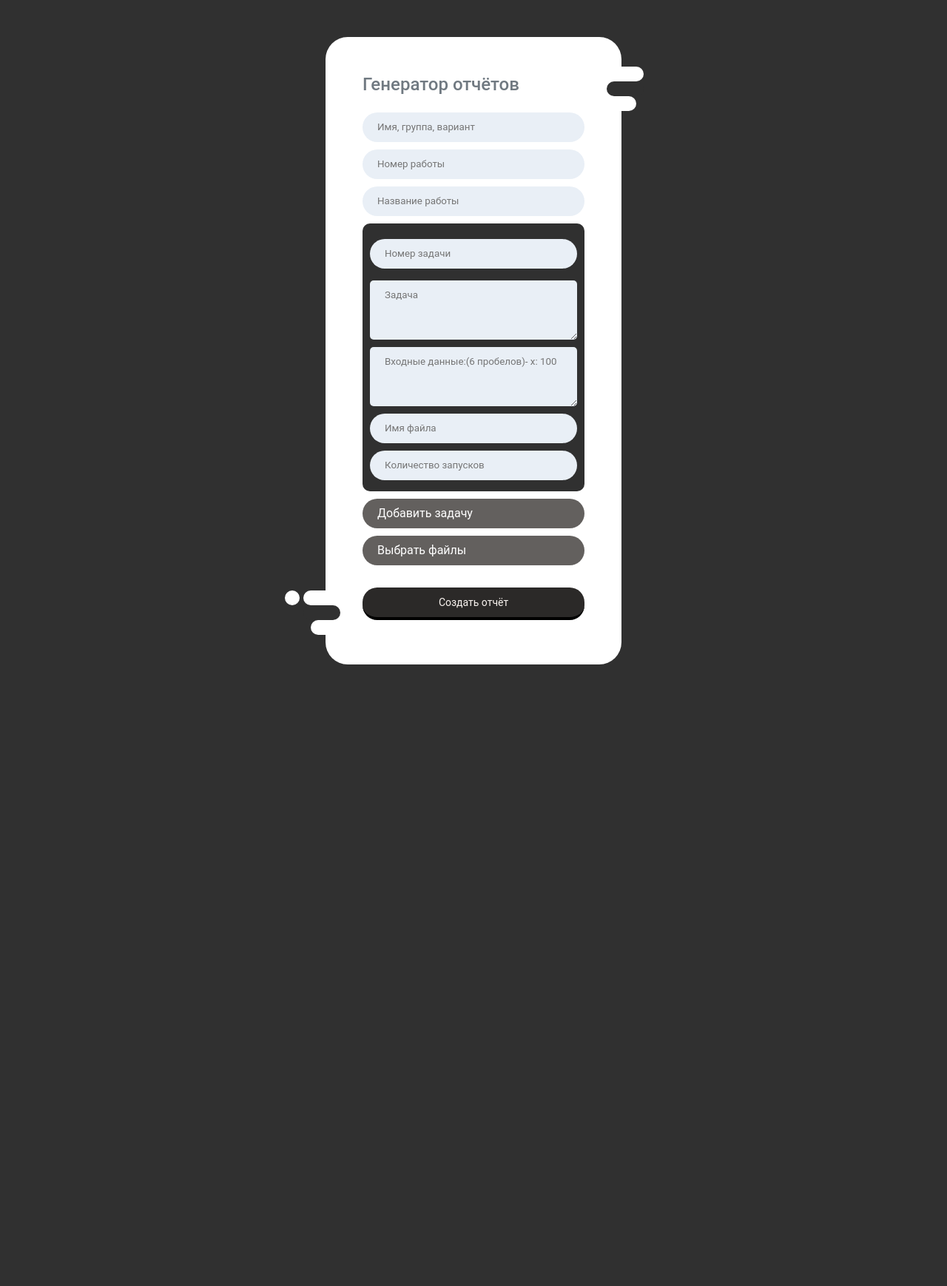
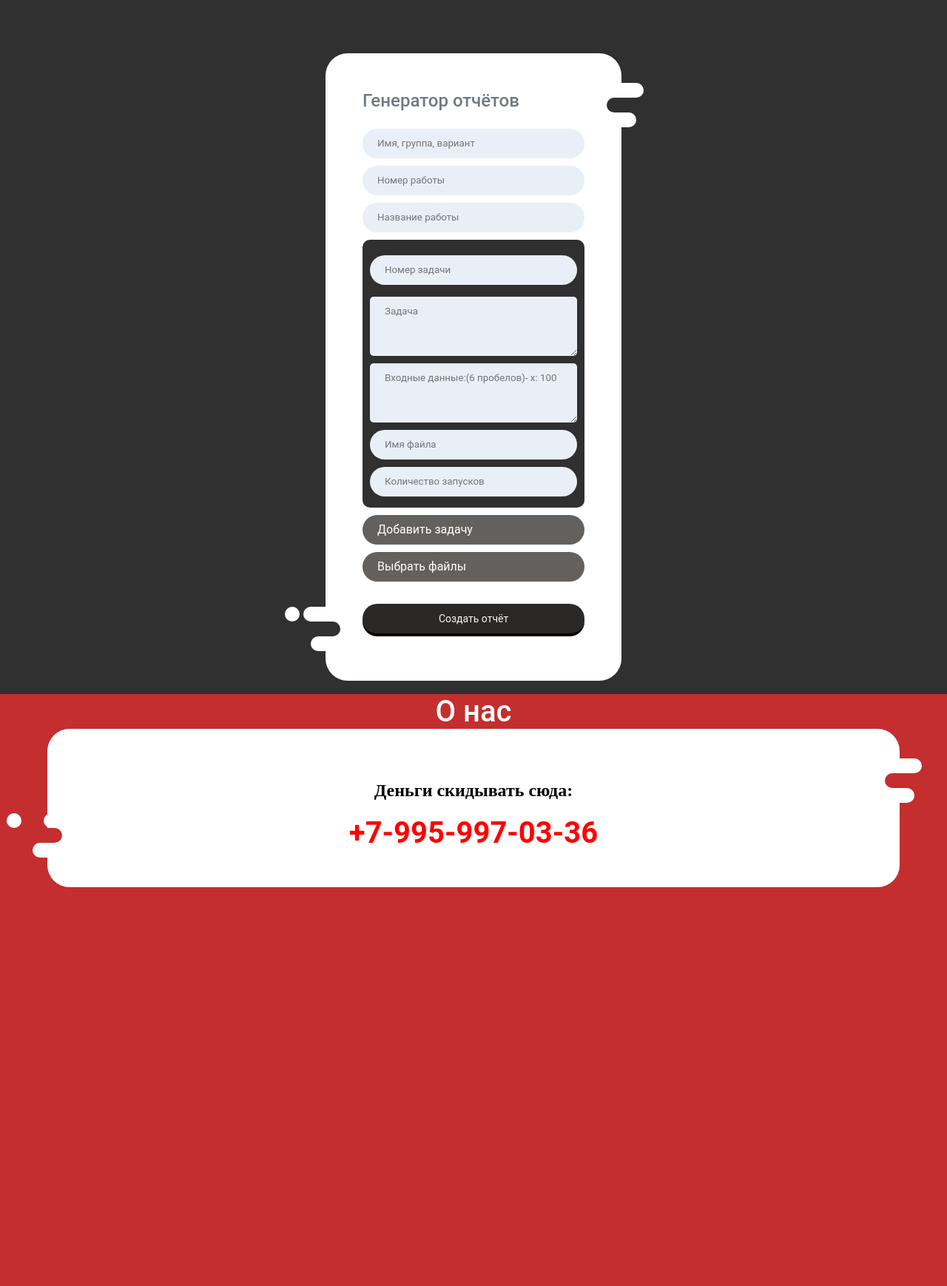
Before and after one commit to DJ-Von/report-generator, a Flask app: page / in a window 1280 px wide. Shown: the whole page at 74% size. Before the commit the page ends 898 px from the top, so only its background shows below. Run offline with Flask 2, Linux system fonts and the light colour scheme.

Commit message:
Add files via upload

```diff
--- a/static/css/style.css
+++ b/static/css/style.css
@@ -3,14 +3,41 @@
    box-sizing: border-box;
 }
 body {
-   background: #303030;
+   margin: 0;
+   padding: 0;
 }
+
+.communism{
+	background: #303030;
+	min-width: 100vh;
+	min-height: 100vh;
+}
+
+.lenin{
+	background: #c42e2e;
+	min-width: 100vh;
+	min-height: 100vh;
+	margin: 0;
+   padding: 0;
+   text-align: center;
+}
+
+.lenin h1{
+	margin: 0;
+	text-align: center;
+	color: white;
+	font-family: 'Roboto', sans-serif;
+    font-weight: 500;
+    font-size: 30pt;
+}
+
 .decor {
    position: relative;
    max-width: 400px;
-   margin: 50px auto 0;
+   margin: auto;
    background: white;
    border-radius: 30px;
+
 }
 .form-left-decoration, .form-right-decoration {
    content: "";
@@ -156,13 +183,13 @@ body {
 	width: 0px;
 }
 
-a{
+.for_download{
 	color: black;
 	text-decoration: none;
 	background: white;
 	font-family: 'Roboto', sans-serif;
 }
 
-a:hover{
+.for_download:hover{
 	color: #444947;
 }
--- a/templates/index.html
+++ b/templates/index.html
@@ -10,7 +10,8 @@
 
 <body>
 
-
+<div class="communism">
+  <br><br><br><br>
 <form action="" method=post enctype=multipart/form-data class="decor">
 <div class="form-left-decoration"></div>
 <div class="form-right-decoration"></div>
@@ -60,7 +61,20 @@
 <input type=submit value="Создать отчёт">
 </div>
 </form>
+<br>
+</div>
 
-
+<div class="lenin">
+  <h1>О нас</h1>
+  <div class="decor"  style="max-width: 90%;">
+    <div class="form-left-decoration" style="background: #c42e2e;"></div>
+    <div class="form-right-decoration" style="background: #c42e2e;"></div>
+    <div class="circle"></div>
+    <div class="form-inner" style="display: inline-block;">
+      <h2><strong>Деньги скидывать сюда: </strong></h2>
+      <h1 style="color:red;"><strong>+7-995-997-03-36</strong></h1>
+    </div>
+  </div>
+</div>
 </body>
 </html>
```
Also changed, not shown: templates/link.html (line endings or trailing spaces).
